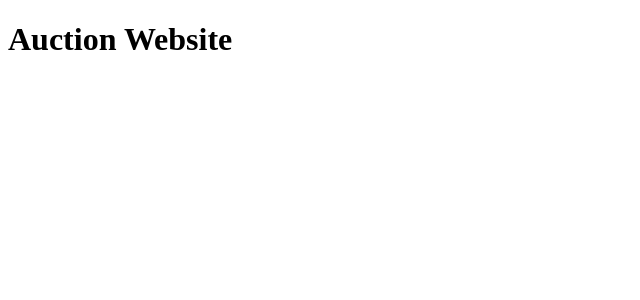
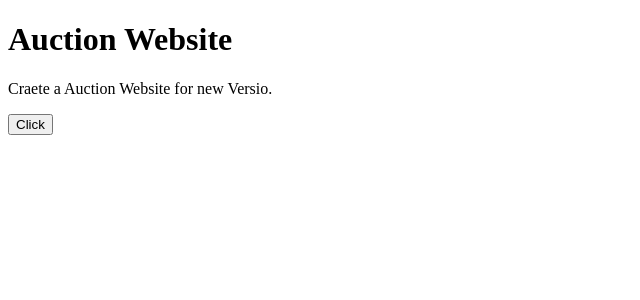
Before and after one commit to SyedZohaibAliKazmi/Auction-Website, a React (Vite) app: page / in a window 1280 px wide. Shown: the top 300 px of the page, without its empty margins (0-640 px from the left). Built offline with nearby package versions, Linux system fonts and the light colour scheme.

Commit message:
'Auction-Website

```diff
--- a/src/App.jsx
+++ b/src/App.jsx
@@ -3,9 +3,15 @@
 
 function App() {
 
+  const handleClick =()=>{
+    window.open('https://github.com/SyedZohaibAliKazmi', '_blank');
+  }
+
   return (
     <>
     <h1>Auction Website </h1>
+    <p>Craete a Auction Website for new Versio.</p>
+    <button onClick={handleClick}>Click</button>
     </>
   )
 }
```
